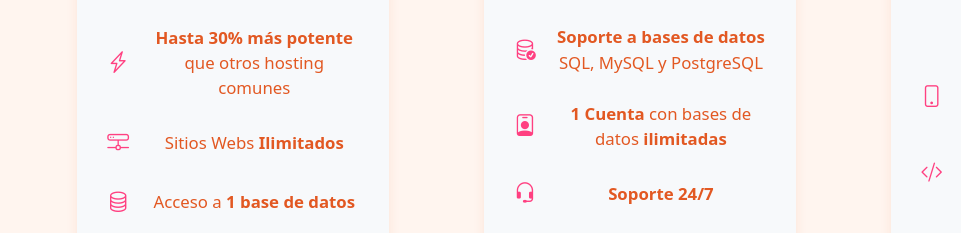
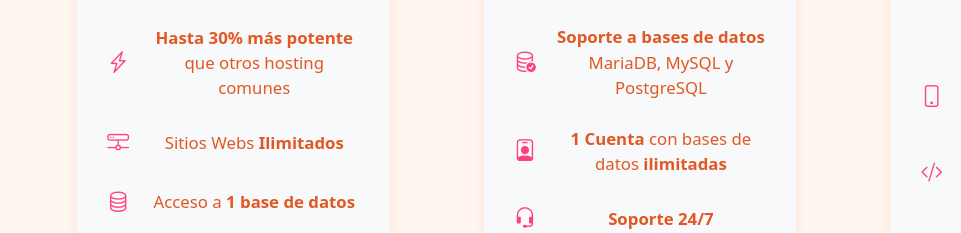
Before and after one commit to IdkBemja/Urrahost, a plain HTML site: page index.html in a window 1280 px wide. Shown: the part 1019-1252 px from the top of the page, 0-961 px from the left. Drawn offline with nearby package versions, Linux system fonts and the light colour scheme.

Commit message:
Update database support description to include MariaDB

```diff
--- a/index.html
+++ b/index.html
@@ -181,7 +181,7 @@
                             <tbody>
                                 <tr>
                                     <td><i class="bi bi-database-check" style="color:#ff4081;font-size:1.3em;"></i></td>
-                                    <td><span class="fw-bold">Soporte a bases de datos</span> SQL, MySQL y PostgreSQL</td>
+                                    <td><span class="fw-bold">Soporte a bases de datos</span> MariaDB, MySQL y PostgreSQL</td>
                                 </tr>
                                 <tr>
                                     <td><i class="bi bi-person-badge" style="color:#ff4081;font-size:1.3em;"></i></td>
```
